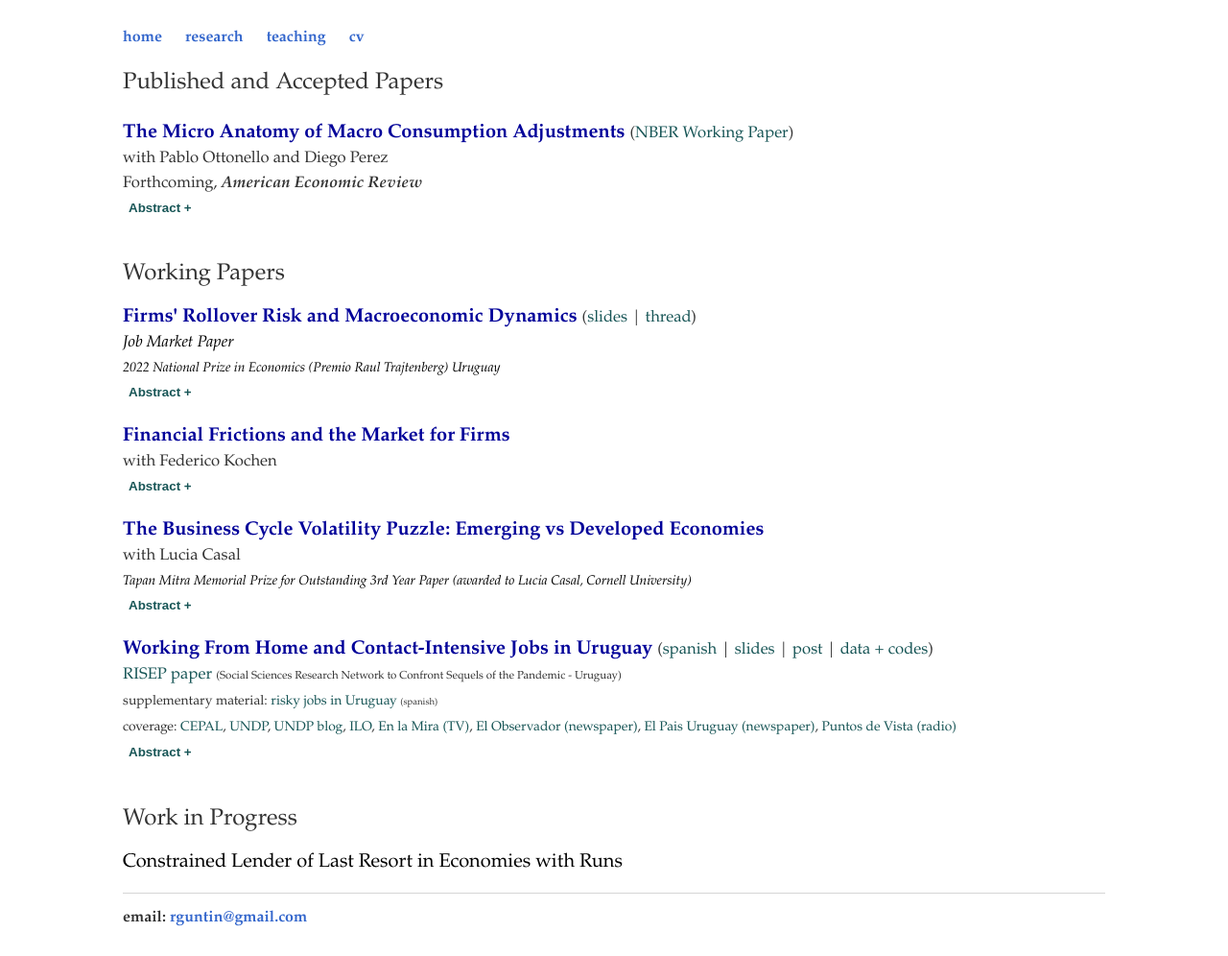
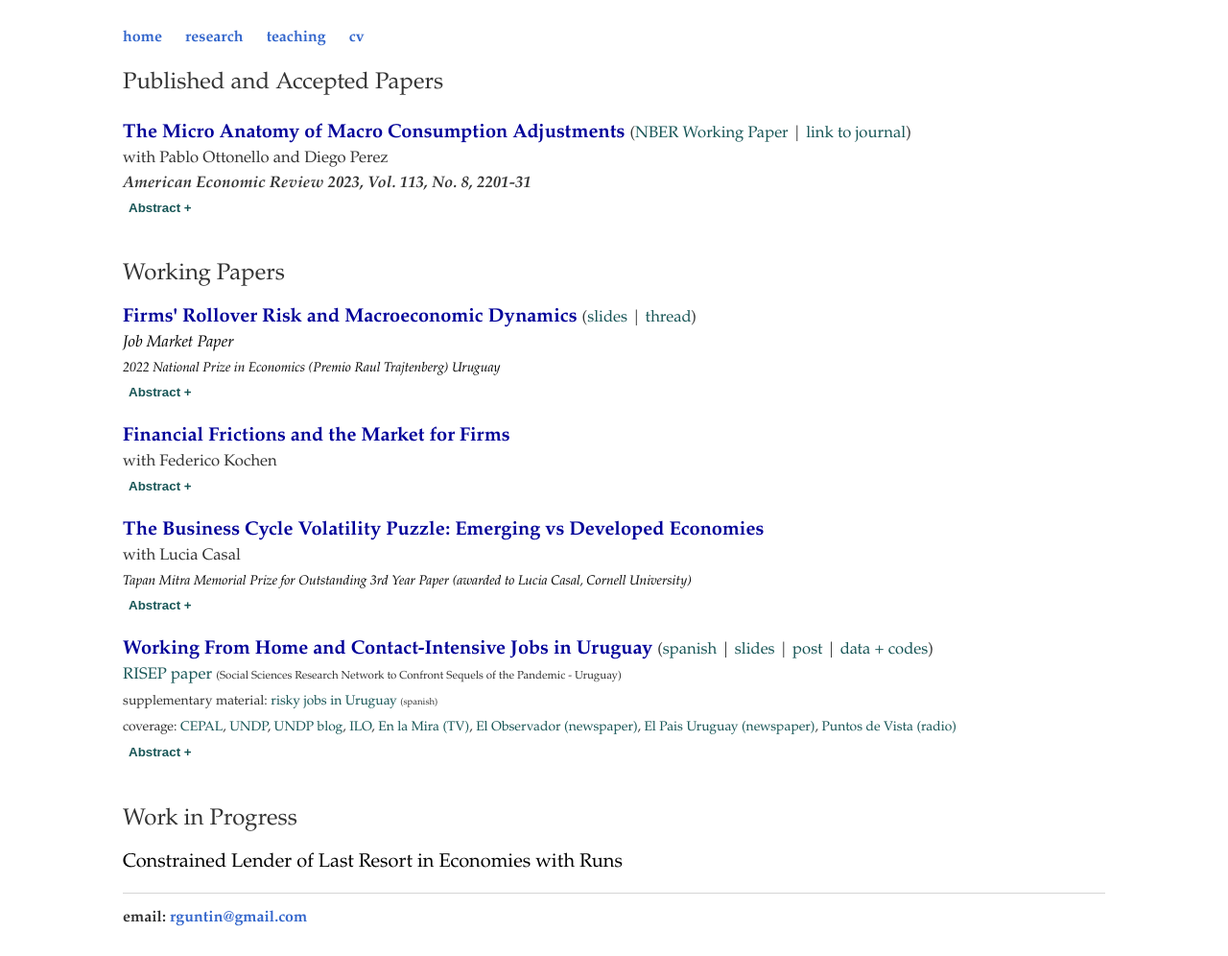
Before and after one commit to rafaguntin/rafaguntin.github.io, a Jekyll site: the page built from research/index.html, in a window 1280 px wide. Shown: the whole page at 96% size. Built offline with Jekyll 4.4.1, drawn with Linux system fonts in a browser that asks for light colours.

Commit message:
Update index.html

```diff
--- a/research/index.html
+++ b/research/index.html
@@ -12,12 +12,12 @@ title: Rafael Guntin - Research
 					  href="/research/GuOP_Consumption.pdf"
 			                  target="_blank"
 					  >The Micro Anatomy of Macro Consumption Adjustments</a>
-			         <small> (<a style="color:#175556" href="https://www.nber.org/papers/w27917" target="_blank">NBER Working Paper</a>)
+			         <small> (<a style="color:#175556" href="https://www.nber.org/papers/w27917" target="_blank">NBER Working Paper</a> | <a style="color:#175556" href="https://www.aeaweb.org/articles?id=10.1257/aer.20201931" target="_blank">link to journal</a>)
 				<br> with
 				<a style="color:#333" href="https://sites.google.com/site/ottonellopablo/" target="_blank"> Pablo Ottonello </a>
 				and
 				<a style="color:#333" href="https://www.perezdiego.org/" target="_blank"> Diego Perez </a>
-				       <br> Forthcoming, <b><i>American Economic Review</i></b>
+				       <br> <b><i>American Economic Review 2023, Vol. 113, No. 8, 2201-31 </i> </b>
 				       <br><button style ="font-weight: bold; color:#175556 ;background-color: white;border: none;" onclick="myFunction()" id="myBtn">Abstract +<small></button>
 					       <span id="dots"></span><span id="more" style = "color:#282828; line-height: 1.4em; text-align: justify">
 We study crises characterized by large adjustments of aggregate consumption through
```
